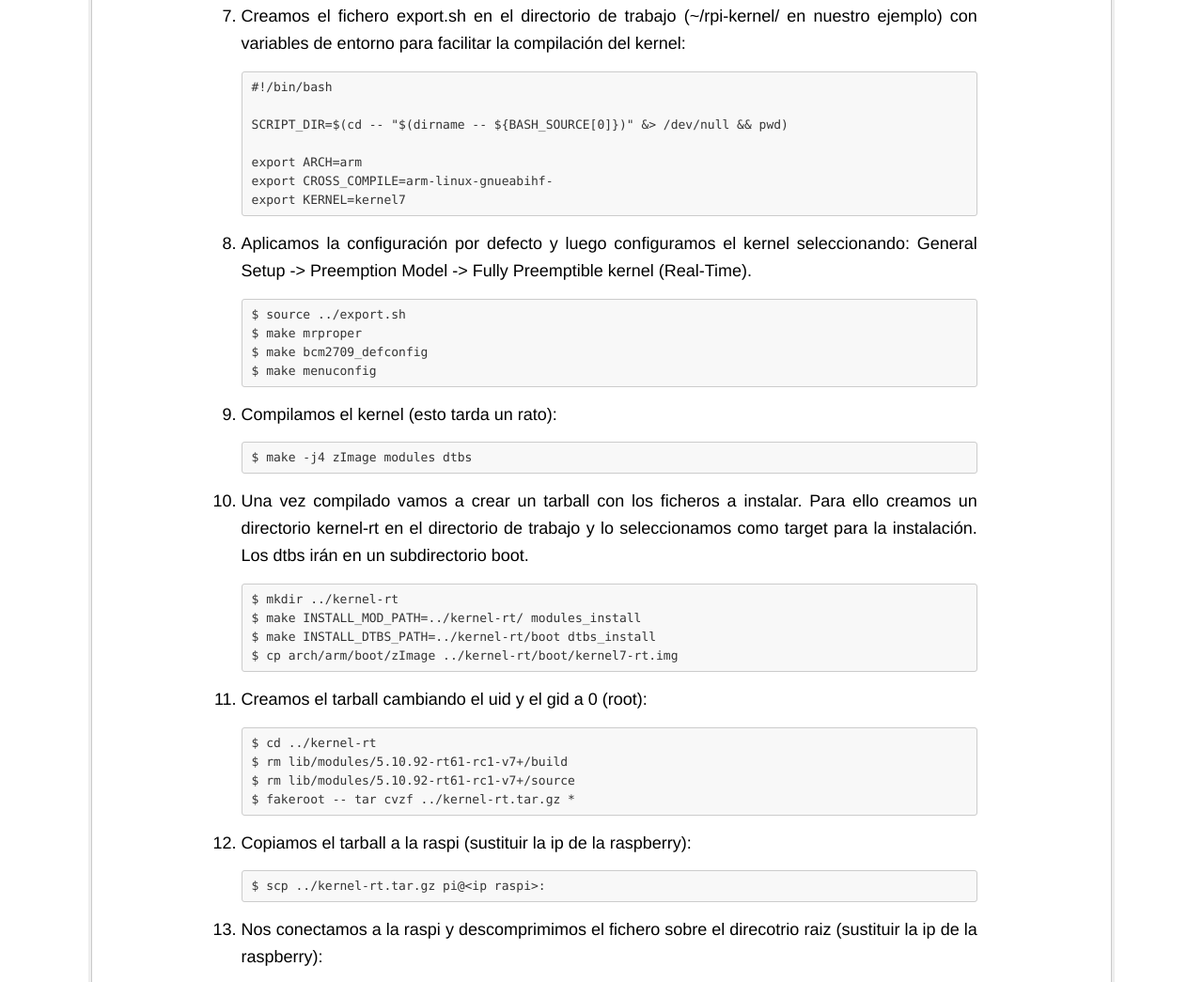
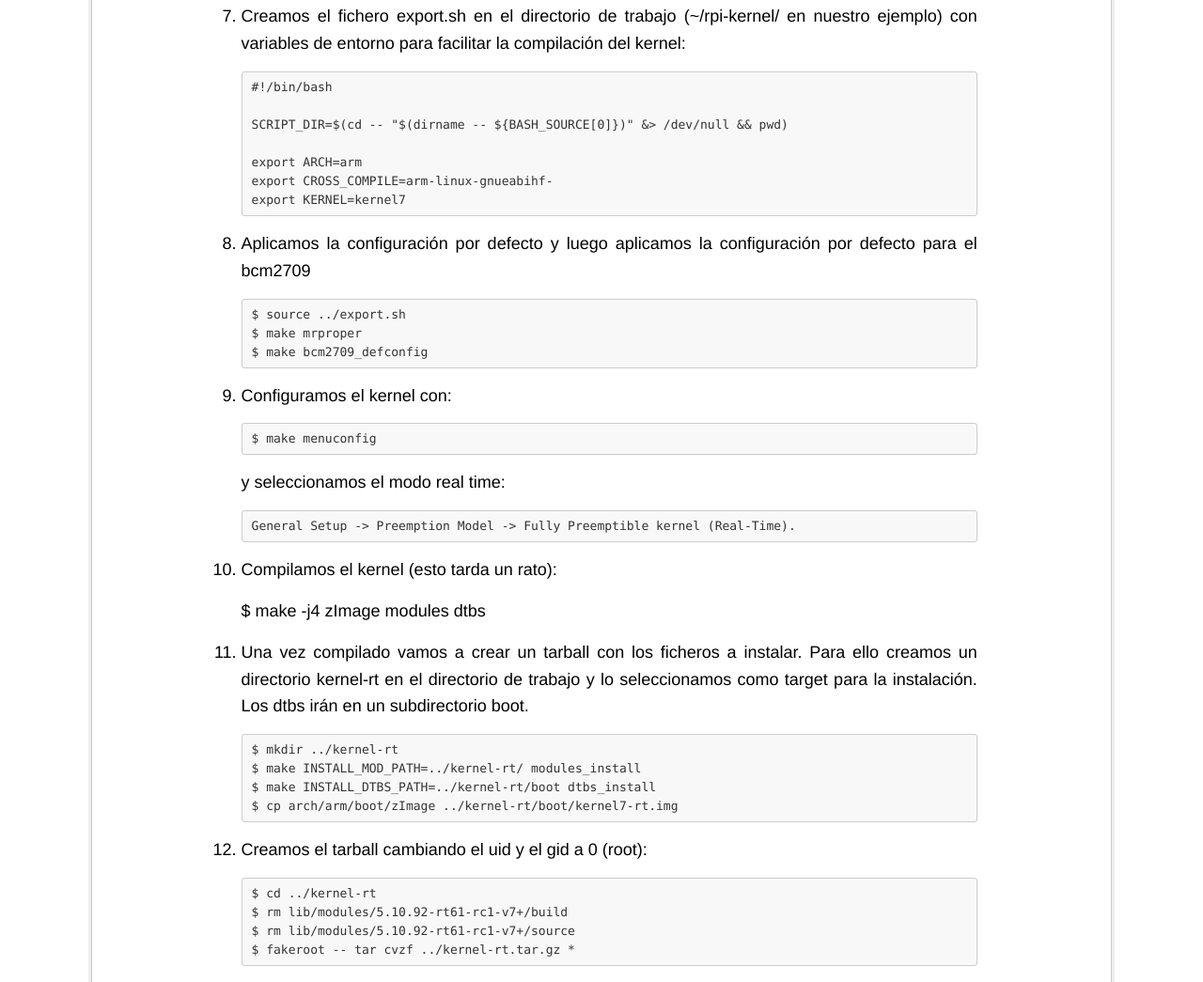
Before and after one commit to tenllado/linux-rt-docs, a plain HTML site: page parcheado_preemptrt.html in a window 1280 px wide. Shown: the part 2053-3098 px from the top of the page at 94% size. Drawn offline with Linux system fonts and the light colour scheme.

Commit message:
remarcar fase de configuración del kernel

```diff
--- a/parcheado_preemptrt.html
+++ b/parcheado_preemptrt.html
@@ -913,13 +913,16 @@ SCRIPT_DIR=$(cd -- &quot;$(dirname -- ${BASH_SOURCE[0]})&quot; &amp;&gt; /dev/nu
 export ARCH=arm
 export CROSS_COMPILE=arm-linux-gnueabihf-
 export KERNEL=kernel7</code></pre></li>
-<li><p>Aplicamos la configuración por defecto y luego configuramos el kernel seleccionando: General Setup -&gt; Preemption Model -&gt; Fully Preemptible kernel (Real-Time).</p>
+<li><p>Aplicamos la configuración por defecto y luego aplicamos la configuración por defecto para el bcm2709</p>
 <pre><code>$ source ../export.sh
 $ make mrproper
-$ make bcm2709_defconfig
-$ make menuconfig</code></pre></li>
+$ make bcm2709_defconfig</code></pre></li>
+<li><p>Configuramos el kernel con:</p>
+<pre><code>$ make menuconfig</code></pre>
+<p>y seleccionamos el modo real time:</p>
+<pre><code>General Setup -&gt; Preemption Model -&gt; Fully Preemptible kernel (Real-Time).</code></pre></li>
 <li><p>Compilamos el kernel (esto tarda un rato):</p>
-<pre><code>$ make -j4 zImage modules dtbs</code></pre></li>
+<p>$ make -j4 zImage modules dtbs</p></li>
 <li><p>Una vez compilado vamos a crear un tarball con los ficheros a instalar. Para ello creamos un directorio kernel-rt en el directorio de trabajo y lo seleccionamos como target para la instalación. Los dtbs irán en un subdirectorio boot.</p>
 <pre><code>$ mkdir ../kernel-rt
 $ make INSTALL_MOD_PATH=../kernel-rt/ modules_install
```
Also changed, not shown: 3 other files.
